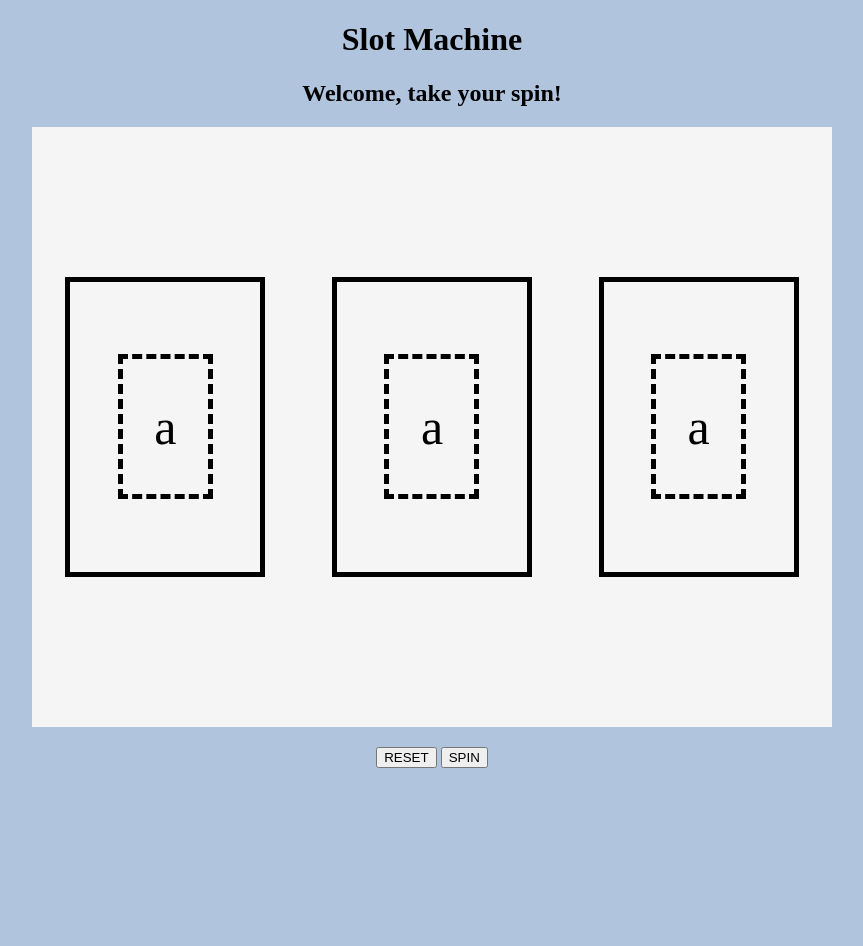
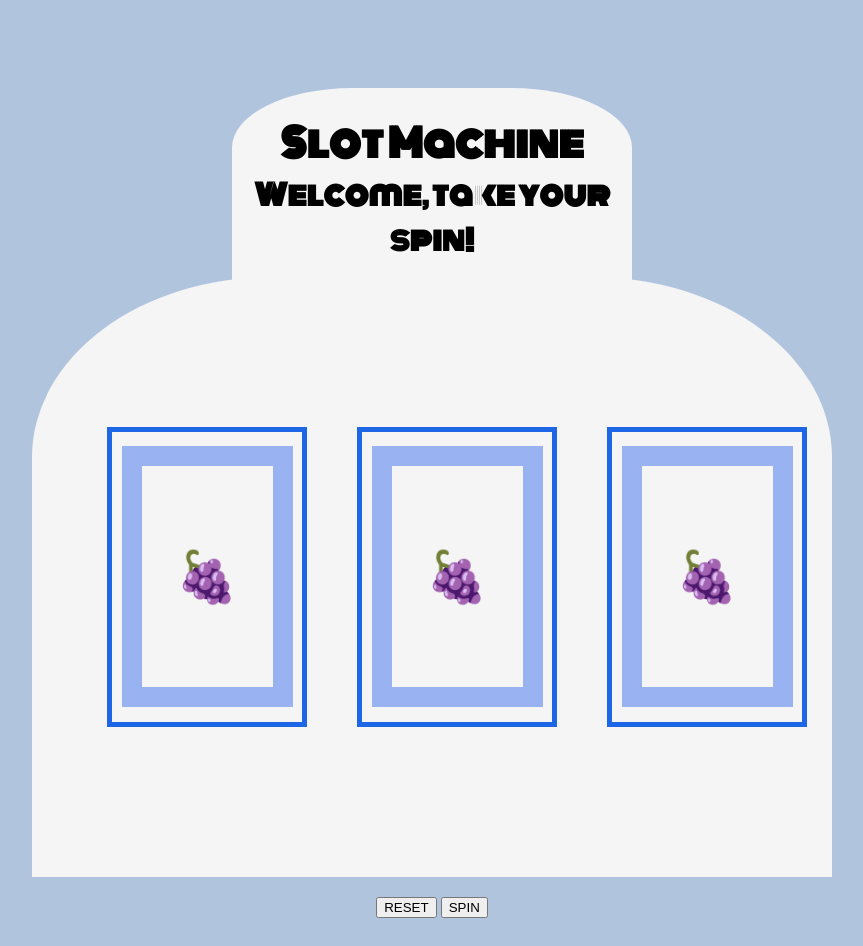
Before and after one commit to ajkarczewski/project-1-browser-slot-machine, a plain HTML site: page index.html in a window 1280 px wide. Shown: the whole page, without its empty margins (208-1071 px from the left). Before the commit the page ends 800 px from the top, so only its background shows below. Drawn offline with nearby package versions, Linux system fonts and the light colour scheme.

Commit message:
edit README.md

```diff
--- a/app.js
+++ b/app.js
@@ -1,5 +1,5 @@
 /*-------------------------------- Constants --------------------------------*/
-const wheel = ['a', 'b', 'c']
+const wheel = ['🍇', '🍌', '🍒']
 
 
 /*-------------------------------- Variables --------------------------------*/
@@ -14,15 +14,17 @@ const resetButton = document.getElementById('reset')
 const spinButton = document.getElementById('spin')
 const wheel1El = document.getElementById('wheel1')
 const wheel2El = document.getElementById('wheel2')
-const wheel3El= document.getElementById('wheel3')
+const wheel3El = document.getElementById('wheel3')
+const credit = document.getElementById('credit')
+const bet = document.getElementById('bet')
+const winnings = document.getElementById('winnings')
 
 
 
 /*----------------------------- Event Listeners -----------------------------*/
 resetButton.addEventListener('click', init)
 spinButton.addEventListener('click', spin)
-// bet1Button.addEventListener('click',)
-// betMaxButton.addEventListener('click',)
+
 
 
 
@@ -39,9 +41,9 @@ function init() {
 function render() {
   message.innerText = `Welcome, take your spin!`
 
-  wheel1El.innerText = 'a'
-  wheel2El.innerText = 'a'
-  wheel3El.innerText = 'a'
+  wheel1El.innerText = '🍇'
+  wheel2El.innerText = '🍇'
+  wheel3El.innerText = '🍇'
 
   //jackPot = null
 
--- a/css/style.css
+++ b/css/style.css
@@ -16,6 +16,35 @@ body {
   background-color: lightsteelblue;
   text-align: center;
 }
+#machine-top {
+  font-family: 'Monoton', cursive;
+  font-size: larger;
+  display: flex;
+  align-items: center;
+  margin: auto;
+  background-color: whitesmoke;
+  width: 400px;
+  position: relative;
+  margin-bottom: -10px;
+  display: inline-block;
+  margin-top: 80px;
+  border-top-right-radius: 30%;
+  border-top-left-radius: 30%;
+
+}
+
+h1 {
+  margin-bottom: 0px;
+}
+
+h2 {
+  margin-top: 0px;
+}
+
+#machine {
+  border-top-left-radius: 30%;
+  border-top-right-radius: 30%;
+}
 
 .container {
   display: flex;
@@ -26,9 +55,15 @@ body {
   height: 600px;
   margin: auto;
 }
+/* .display {
+  background-color: #99b2f1;
+  height: 50px;
+  width: 400px;
+
+} */
 
 .wheel {
-  border: 5px solid black;
+  border: 5px solid #1d66e6;
   width: 25%;
   height: 50%;
   display: flex;
@@ -37,12 +72,12 @@ body {
 }
 
 .inner {
-  border: 5px dashed black;
+  border: 20px solid #99b2f1;
   display: flex;
   align-items: center;
   justify-content: center;
-  width: 50%;
-  height: 50%;
+  width: 90%;
+  height: 90%;
   font-size: 50px;
   animation: heartBeat;
   animation-duration: 2s;
--- a/index.html
+++ b/index.html
@@ -12,14 +12,28 @@
   >
   <script defer src="./app.js"></script>
   <link rel="stylesheet" href="./css/style.css">
+  <link rel="preconnect" href="https://fonts.googleapis.com">
+<link rel="preconnect" href="https://fonts.gstatic.com" crossorigin>
+<link href="https://fonts.googleapis.com/css2?family=Monoton&display=swap" rel="stylesheet">
 </head>
 <body>
+
+<div id="machine-top">
 
 <h1>Slot Machine</h1>
 
 <h2 id="message">message</h2>
 
+</div>
+
 <div id="machine" class="container">
+
+  <div class ="display">
+    <span id="credit"></span>
+    <span id="bet"></span>
+    <span id="winnings"></span>
+  </div>
+
 
   <div class ="wheel">
 
@@ -40,6 +54,7 @@
 <button id="spin" type="button">SPIN</button>
 </div>
 
+
 <!-- <button id="bet 1">BET 1</button>
 <button id="bet 2">BET MAX</button> -->
 
```
Also changed, not shown: 1 other file.
